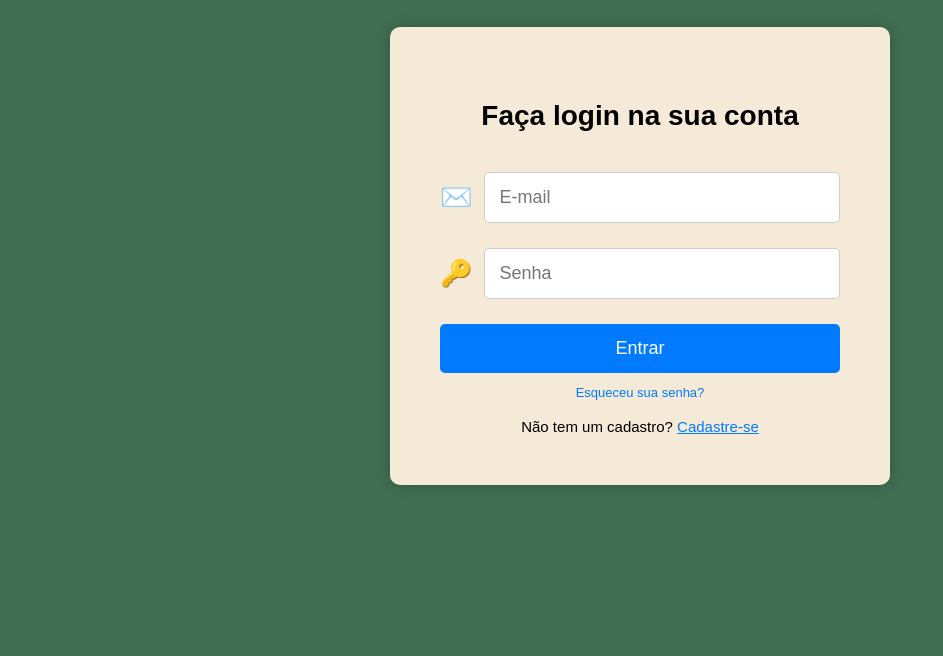
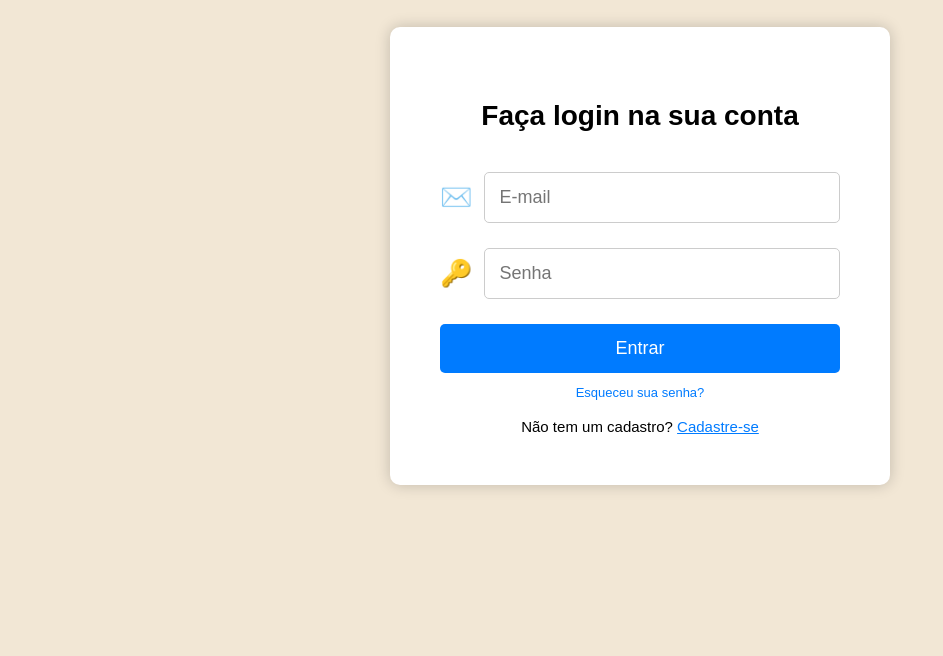
Before and after one commit to davichicarelli/projetogrupo1, a plain HTML site: page index.html in a window 1280 px wide. Shown: the part 144-800 px from the top of the page, without its empty margins (0-943 px from the left). Drawn offline with Linux system fonts and the light colour scheme.

Commit message:
mudei novamente as cores do fundo com base na decisão do grupo de cor padrão

```diff
--- a/index.html
+++ b/index.html
@@ -5,7 +5,7 @@
     <title>Login</title>
     <style>
         body {
-            background-color: #3f6e53; /* cor aproximada do fundo da logo */
+            background-color: #F2E7D5; /* cor aproximada do fundo da logo */
             font-family: Arial, sans-serif;
             display: flex;
             justify-content: center;
@@ -23,7 +23,7 @@
         }
 
         .login-container {
-            background-color: #f5e9d7;
+            background-color: #ffffff;
             padding: 50px;
             border-radius: 10px;
             box-shadow: 0 0 15px rgba(0, 0, 0, 0.2);
```
